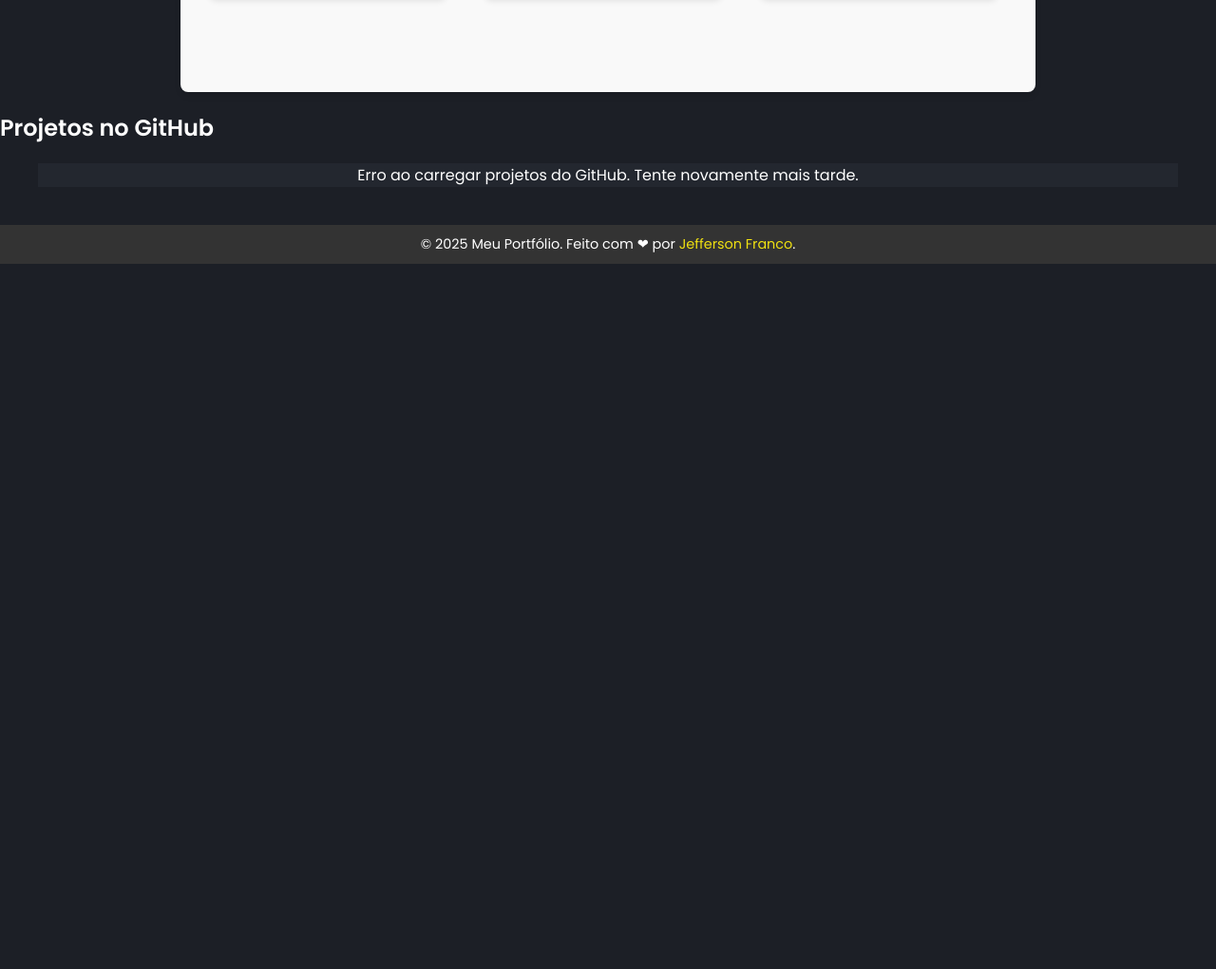
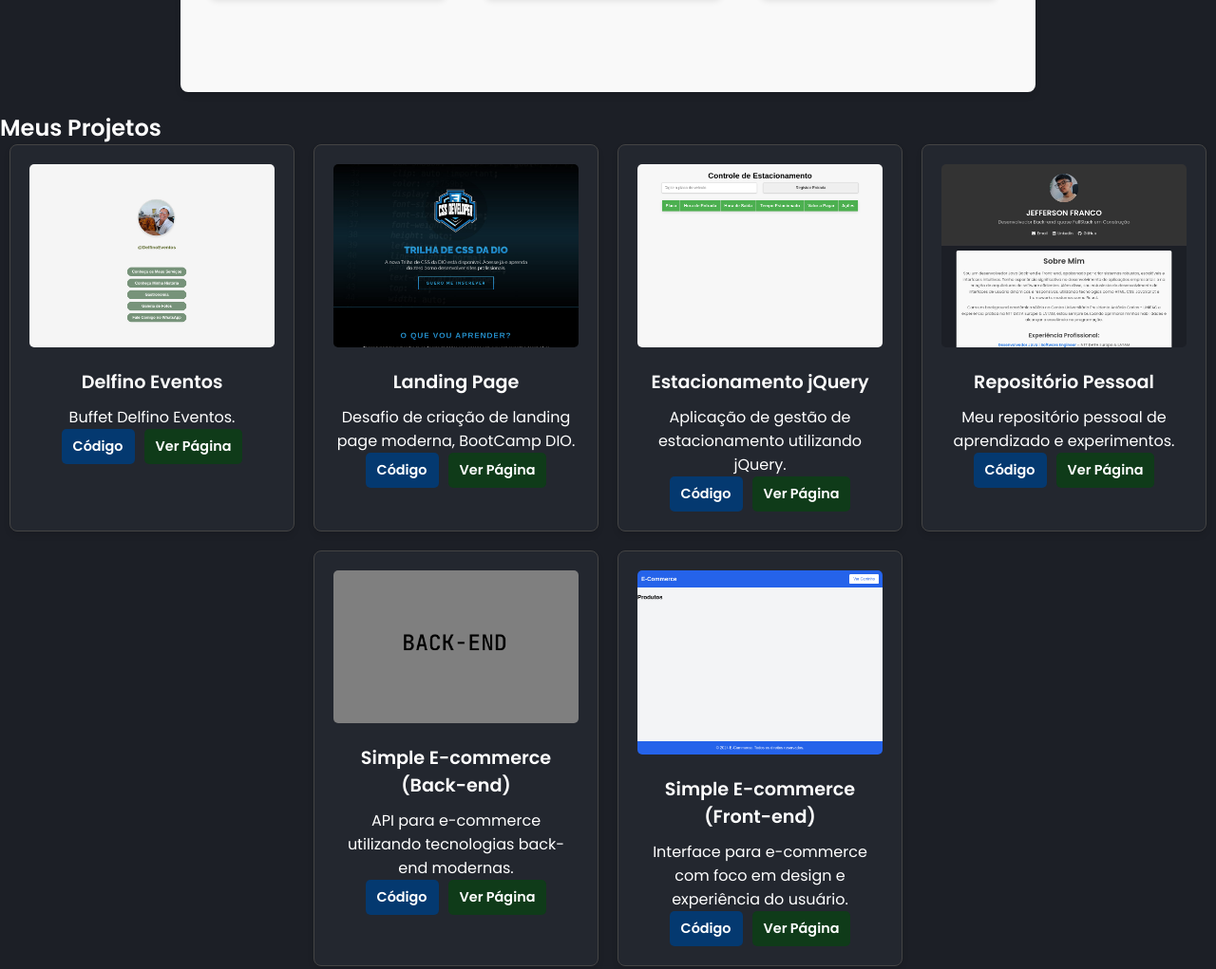
Before and after one commit to Niffrej/personal-repository, a plain HTML site: page index.html in a window 1280 px wide. Shown: the part 1431-2452 px from the top of the page at 95% size. Before the commit the page ends 1709 px from the top, so only its background shows below. Drawn offline with Linux system fonts and the light colour scheme; no server answers.

Commit message:
refatorando codigo de projetos adicionando link para acessar o codigo e pagina

```diff
--- a/assets/css/components/project.css
+++ b/assets/css/components/project.css
@@ -1,57 +1,56 @@
-#projects-container {
+.projects-grid {
   display: flex;
   flex-wrap: wrap;
+  gap: 20px;
   justify-content: center;
-  gap: 30px;
-  margin: 20px auto;
-  max-width: 1200px;
-  background-color: #23272F;
 }
 
 .project-item {
-  background: white;
-  border: 1px solid #ddd;
+  background-color: #23272F;
+  border: 1px solid #444;
   border-radius: 8px;
+  width: 300px;
+  padding: 20px;
+  text-align: center;
   box-shadow: 0 4px 6px rgba(0, 0, 0, 0.1);
-  padding: 8px; /* Reduzido de 10px para 8px */
-  width: calc(45% - 30px);
-  text-align: center;
-  margin: 10px;
-  max-height: 300px; /* Adicionado um limite de altura */
-  overflow: hidden; /* Para esconder conteúdo extra, caso necessário */
 }
-
-
 
 .project-item img {
   width: 100%;
   height: auto;
-  border-radius: 8px;
-  margin-bottom: 10px;
-  cursor: pointer; /* Mostra que a imagem é clicável */
+  border-radius: 5px;
+  margin-bottom: 15px;
 }
 
 .project-item h3 {
+  color: #fff;
   font-size: 1.2rem;
-  margin-bottom: 10px;
-  color: #23272F;
-}
-
-.project-item p {
-  font-size: 0.9rem;
-  line-height: 1.4;
   margin-bottom: 10px;
 }
 
-.project-item a {
-  text-decoration: none;
-  color: #1A1C23;
-  font-weight: bold;
-  display: block; /* Garante que o link ocupe toda a área do conteúdo se necessário */
+.project-item .buttons {
+  display: flex;
+  gap: 10px;
+  justify-content: center;
 }
 
-@media (max-width: 768px) {
-  .project-item {
-    width: calc(100% - 20px);
-  }
+.project-item .buttons a {
+  text-decoration: none;
+  padding: 8px 12px;
+  border-radius: 5px;
+  font-size: 0.9rem;
+  font-weight: bold;
+  color: #fff;
 }
+
+.project-item .buttons .code-btn {
+  background-color: #043970;
+}
+
+.project-item .buttons .live-btn {
+  background-color: #0f3b19;
+}
+
+.project-item .buttons a:hover {
+  opacity: 0.8;
+}
--- a/assets/js/components/projects/fetchProjects.js
+++ /dev/null
@@ -1,13 +0,0 @@
-async function fetchGitHubProjects(username) {
-  try {
-    const response = await fetch(`https://api.github.com/users/${username}/repos`);
-    if (!response.ok) throw new Error('Erro ao buscar os repositórios');
-    const repos = await response.json();
-    return repos.filter(repo => !repo.fork); // Ignorar forks
-  } catch (error) {
-    console.error(error);
-    throw error;
-  }
-}
-
-export default fetchGitHubProjects;
--- a/assets/js/components/projects/project.js
+++ b/assets/js/components/projects/project.js
@@ -1,19 +1,73 @@
-import fetchGitHubProjects from './fetchProjects.js';
-import renderProjects from './renderProjects.js';
+// Array de projetos
+export const projects = [
+  {
+    name: "Delfino Eventos",
+    description: "Buffet Delfino Eventos.",
+    image: "assets/img/projects/delfino-eventos.jpg",
+    codeUrl: "https://github.com/Niffrej/Delfino-eventos",
+    liveUrl: "https://delfino-eventos.vercel.app",
+  },
+  {
+    name: "Landing Page",
+    description: "Desafio de criação de landing page moderna, BootCamp DIO.",
+    image: "assets/img/projects/desafio-Landing-Page.jpg",
+    codeUrl: "https://github.com/Niffrej/desafio-landing-page",
+    liveUrl: "https://niffrej.github.io/desafio-Landing-Page/",
+  },
+  {
+    name: "Estacionamento jQuery",
+    description: "Aplicação de gestão de estacionamento utilizando jQuery.",
+    image: "assets/img/projects/estacionamento-jQuery.jpg",
+    codeUrl: "https://github.com/Niffrej/estacionamento-jQuery",
+    liveUrl: "https://niffrej.github.io/estacionamento-jQuery/",
+  },
+  {
+    name: "Repositório Pessoal",
+    description: "Meu repositório pessoal de aprendizado e experimentos.",
+    image: "assets/img/projects/repository.jpg",
+    codeUrl: "https://github.com/Niffrej/personal-repository",
+    liveUrl: "https://niffrej.github.io/personal-repository/",
+  },
+  {
+    name: "Simple E-commerce (Back-end)",
+    description: "API para e-commerce utilizando tecnologias back-end modernas.",
+    image: "assets/img/projects/back-end.png",
+    codeUrl: "https://github.com/Niffrej/simple-ecommerce",
+    liveUrl: "https://github.com/Niffrej/simple-ecommerce",
+  },
+  {
+    name: "Simple E-commerce (Front-end)",
+    description: "Interface para e-commerce com foco em design e experiência do usuário.",
+    image: "assets/img/projects/simple-ecommerce-front.jpg",
+    codeUrl: "https://github.com/Niffrej/simple-ecommerce-front",
+    liveUrl: "https://simple-ecommerce-front.vercel.app",
+  },
+];
 
-export default async function initializeProjects() {
-  const githubUsername = 'Niffrej';
-  const projectsContainer = document.getElementById('projects-container');
+// Função para renderizar os projetos
+export function renderProjects(containerId) {
+  const container = document.getElementById(containerId);
 
-  if (!projectsContainer) {
-    console.error('Contêiner de projetos não encontrado!');
+  if (!container) {
+    console.error(`Contêiner com ID ${containerId} não encontrado.`);
     return;
   }
 
-  try {
-    const repos = await fetchGitHubProjects(githubUsername);
-    renderProjects(repos, projectsContainer);
-  } catch {
-    projectsContainer.innerHTML = '<p>Erro ao carregar projetos do GitHub. Tente novamente mais tarde.</p>';
-  }
+  const projectHTML = projects
+    .map(
+      (project) => `
+      <div class="project-item">
+        <img src="${project.image}" alt="${project.name}" />
+        <h3>${project.name}</h3>
+        <p>${project.description}</p>
+        <div class="buttons">
+          <a href="${project.codeUrl}" target="_blank" class="code-btn">Código</a>
+          <a href="${project.liveUrl}" target="_blank" class="live-btn">Ver Página</a>
+        </div>
+      </div>
+    `
+    )
+    .join("");
+
+  container.innerHTML = projectHTML;
 }
--- a/assets/js/components/projects/renderProjects.js
+++ /dev/null
@@ -1,20 +0,0 @@
-import thumbnails from './thumbnails.js';
-
-function renderProjects(repos, container) {
-  const projectHTML = repos
-    .map(repo => `
-      <div class="project-item">
-        <a href="${repo.html_url}" target="_blank">
-          <img src="${thumbnails[repo.name] || 'img/default-thumbnail.png'}" alt="${repo.name}" class="project-thumbnail">
-        </a>
-        <h3>${repo.name}</h3>
-        <p>${repo.description || 'Sem descrição disponível'}</p>
-      </div>
-    `)
-    .join('');
-
-  container.innerHTML = projectHTML;
-}
-
-
-export default renderProjects;
--- a/assets/js/components/projects/thumbnails.js
+++ /dev/null
@@ -1,10 +0,0 @@
-const thumbnails = {
-  'Delfino-eventos': 'assets/img/projects/delfino-eventos.jpg',
-  'desafio-Landing-Page': 'assets/img/projects/desafio-Landing-Page.jpg',
-  'estacionamento-jQuery': 'assets/img/projects/estacionamento-jQuery.jpg',
-  'personal-repository': 'assets/img/projects/repository.jpg',
-  'simple-ecommerce': 'assets/img/projects/back-end.png',
-  'simple-ecommerce-front': 'assets/img/projects/simple-ecommerce-front.jpg',
-};
-
-export default thumbnails;
--- a/assets/js/components/skills/skills.js
+++ b/assets/js/components/skills/skills.js
@@ -7,7 +7,7 @@ const skills = [
   { image: "assets/img/skills/aws.png", description: "Serviços em nuvem escaláveis e sob demanda." },
   { image: "assets/img/skills/mysql.png", description: "Gerenciamento de bancos de dados relacionais eficientes." },
   { image: "assets/img/skills/mongodb.png", description: "Armazenamento flexível e escalável para dados não estruturados." },
-  { image: "assets/img/skills/docker.png", "description": "Containerização de aplicações para maior portabilidade e consistência entre ambientes." }
+  { image: "assets/img/skills/docker.png", description: "Containerização de aplicações para maior portabilidade e consistência entre ambientes." }
 ];
 
 export default function initializeSkills() {
--- a/assets/js/main.js
+++ b/assets/js/main.js
@@ -1,7 +1,11 @@
-import initializeProjects from './components/projects/project.js';
+import { renderProjects } from './components/projects/project.js';
 import initializeSkills from './components/skills/skills.js';
 
+// Adicionar evento DOMContentLoaded
 document.addEventListener('DOMContentLoaded', () => {
-  initializeProjects();
+  // Renderizar os projetos
+  renderProjects('projects-container');
+
+  // Inicializar habilidades (skills)
   initializeSkills();
 });
--- a/index.html
+++ b/index.html
@@ -48,9 +48,11 @@
         </section>
 
         <section class="container projects">
-            <h2>Projetos no GitHub</h2>
-            <div id="projects-container"></div>
-        </section>
+            <h2>Meus Projetos</h2>
+            <div id="projects-container" class="projects-grid"></div>
+          </section>
+          <script type="module" src="assets/js/components/projects/project.js"></script>
+
     </main>
 
     <script type="module" src="assets/js/main.js"></script>
```
